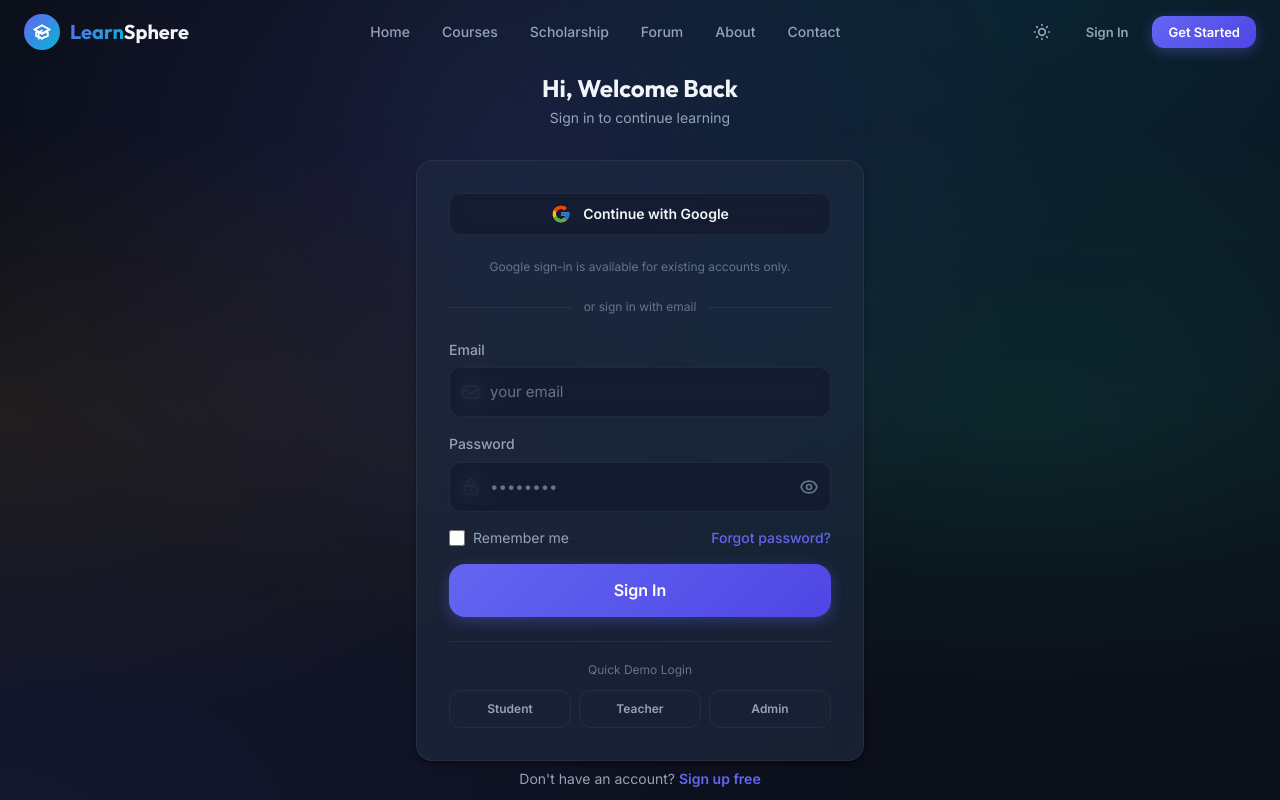
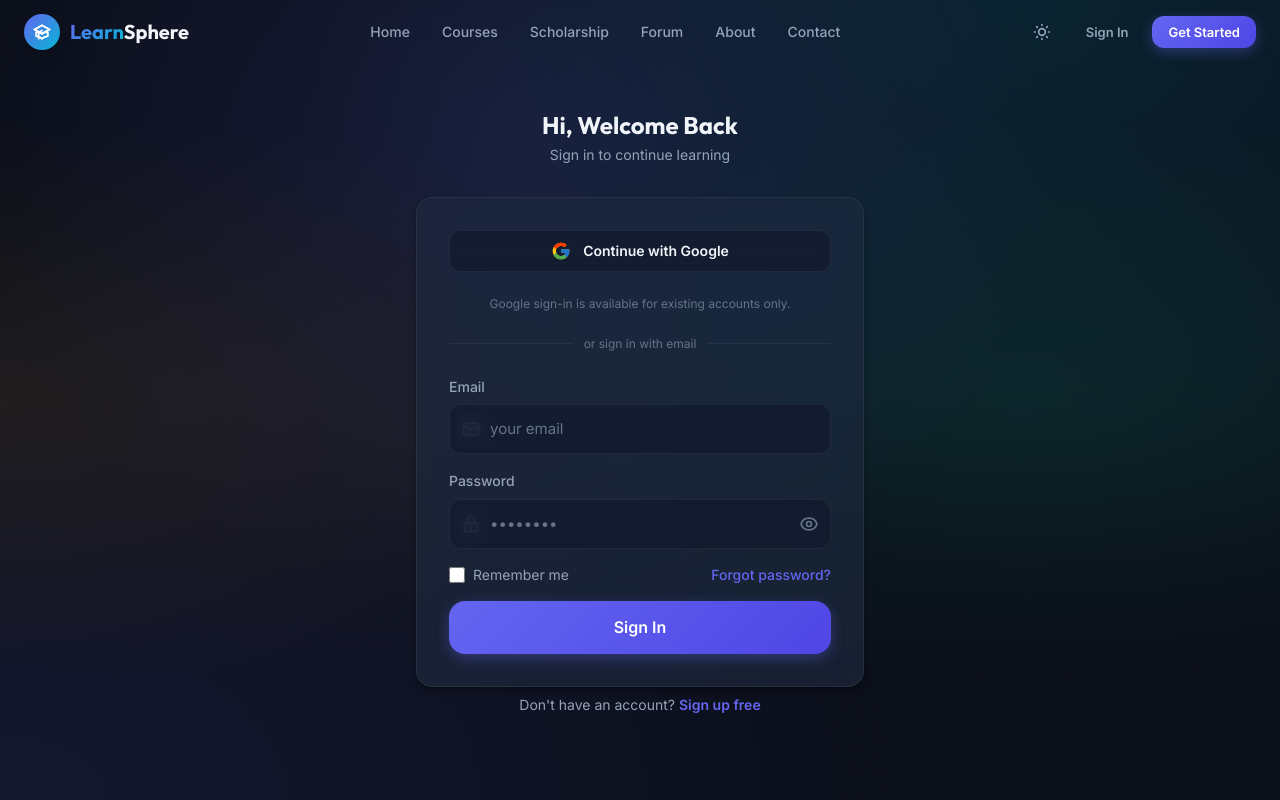
Before and after one commit to ruhuRaj/LearnSphere, a React (Vite) app in the folder client/: page /login in a window 1280 px wide. Shown: the top 800 px of the page. Built offline with nearby package versions, Linux system fonts and the light colour scheme.

Commit message:
removed demo login section from login page

```diff
--- a/client/src/pages/public/Login.jsx
+++ b/client/src/pages/public/Login.jsx
@@ -135,7 +135,7 @@
           </form>
 
           {/* Demo Logins */}
-          <div className="mt-6 pt-5" style={{ borderTop: '1px solid var(--border-color)' }}>
+          {/* <div className="mt-6 pt-5" style={{ borderTop: '1px solid var(--border-color)' }}>
             <p className="text-xs text-center mb-3" style={{ color: 'var(--text-tertiary)' }}>Quick Demo Login</p>
             <div className="flex gap-2">
               {['student', 'teacher', 'admin'].map((role) => (
@@ -144,7 +144,7 @@
                 </button>
               ))}
             </div>
-          </div>
+          </div> */}
         </div>
 
         <p className="text-center text-sm mt-2 mb-12" style={{ color: 'var(--text-secondary)' }}>
```
